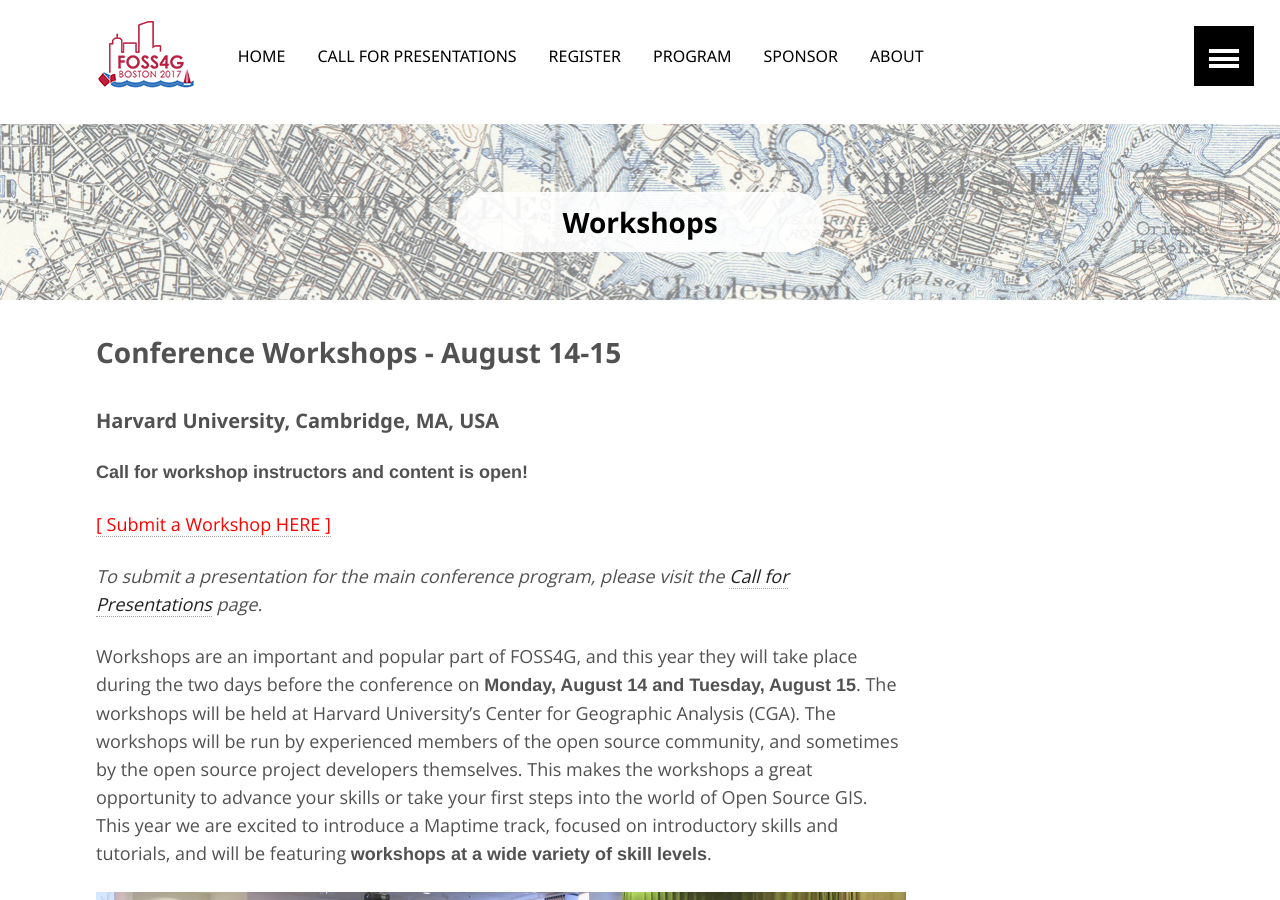
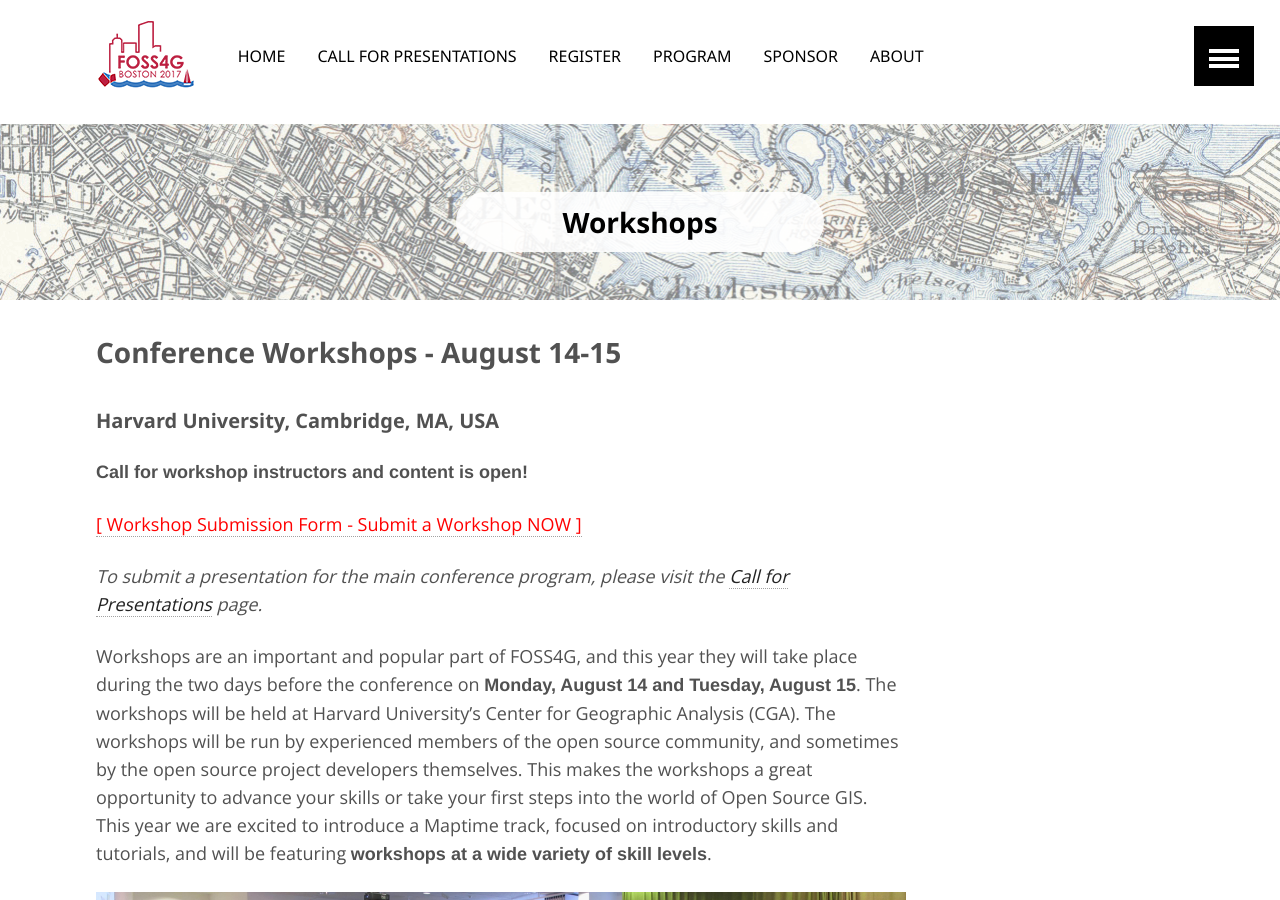
Before and after one commit to AvidGeo/foss4g2017-dev, a Jekyll site: the page built from workshops/index.md, in a window 1280 px wide and 900 px high. Built offline with Jekyll 4.4.1, drawn with Linux system fonts in a browser that asks for light colours; some of the changed text lies outside the part shown.

```diff
--- a/workshops/index.md
+++ b/workshops/index.md
@@ -16,7 +16,7 @@
 
 <strong>Call for workshop instructors and content is open!</strong>
 
-<a href="https://goo.gl/forms/K11bcwa5xkpmYAsA3" style="color: red;">[ Submit a Workshop HERE ]</a>
+<a href="https://goo.gl/forms/K11bcwa5xkpmYAsA3" style="color: red;">[ Workshop Submission Form - Submit a Workshop NOW ]</a>
 
 <em>To submit a presentation for the main conference program, please visit the <a href="../call-for-presentations">Call for Presentations</a> page.</em>
 
@@ -56,7 +56,7 @@
 
 If you have interest in leading a workshop, we encourage you to submit a proposal. Submissions will be accepted until Monday, March 13, 2017, and can be submitted at the following link:
 
-<a href="https://goo.gl/forms/K11bcwa5xkpmYAsA3" style="color: red;">[ Submit a Workshop HERE ]</a>
+<a href="https://goo.gl/forms/K11bcwa5xkpmYAsA3" style="color: red;">[ Workshop Submission Form - Submit a Workshop NOW ]</a>
 
 Workshop proposals should contain the following information:
 
@@ -84,4 +84,4 @@
 Detailed Workshop Program | April 3, 2017
 Workshops Take Place at Harvard | August 14/15, 2017
 
-<a href="https://goo.gl/forms/K11bcwa5xkpmYAsA3" style="color: red;">[ Submit a Workshop HERE ]</a>
+<a href="https://goo.gl/forms/K11bcwa5xkpmYAsA3" style="color: red;">[ Workshop Submission Form - Submit a Workshop NOW ]</a>
```
